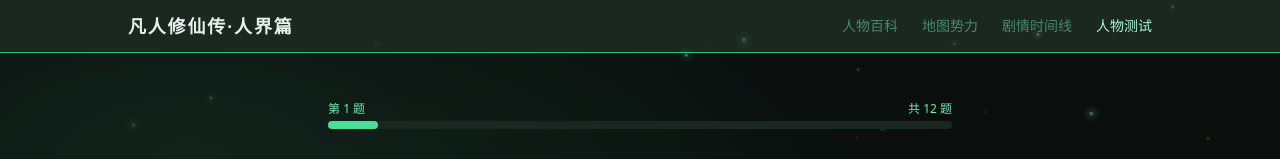
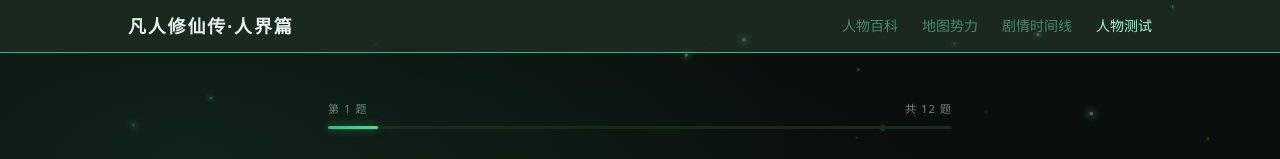
Before and after one commit to fujianwei/fanren-wiki, a Next.js app: page /quiz in a window 1280 px wide. Shown: the top 159 px of the page. Built offline with nearby package versions, Linux system fonts and the light colour scheme.

Commit message:
feat(visual): 细线发光进度条

```diff
--- a/components/ProgressBar.tsx
+++ b/components/ProgressBar.tsx
@@ -7,14 +7,19 @@
   const percent = Math.round((current / total) * 100);
   return (
     <div className="w-full">
-      <div className="flex justify-between text-xs text-bamboo-500 mb-1">
+      <div className="flex justify-between mb-2" style={{ fontSize: "11px", color: "#6a8878", letterSpacing: "0.1em" }}>
         <span>第 {current} 题</span>
         <span>共 {total} 题</span>
       </div>
-      <div className="w-full bg-bamboo-200 rounded-full h-2">
+      <div className="w-full rounded-full" style={{ backgroundColor: "#1a2820", height: "3px" }}>
         <div
-          className="bg-bamboo-400 h-2 rounded-full transition-all duration-300"
-          style={{ width: `${percent}%` }}
+          className="rounded-full transition-all duration-300"
+          style={{
+            width: `${percent}%`,
+            height: "3px",
+            background: "linear-gradient(90deg, #22c47a, #4ade9a)",
+            boxShadow: "0 0 8px rgba(74,222,154,0.5)",
+          }}
         />
       </div>
     </div>
```
